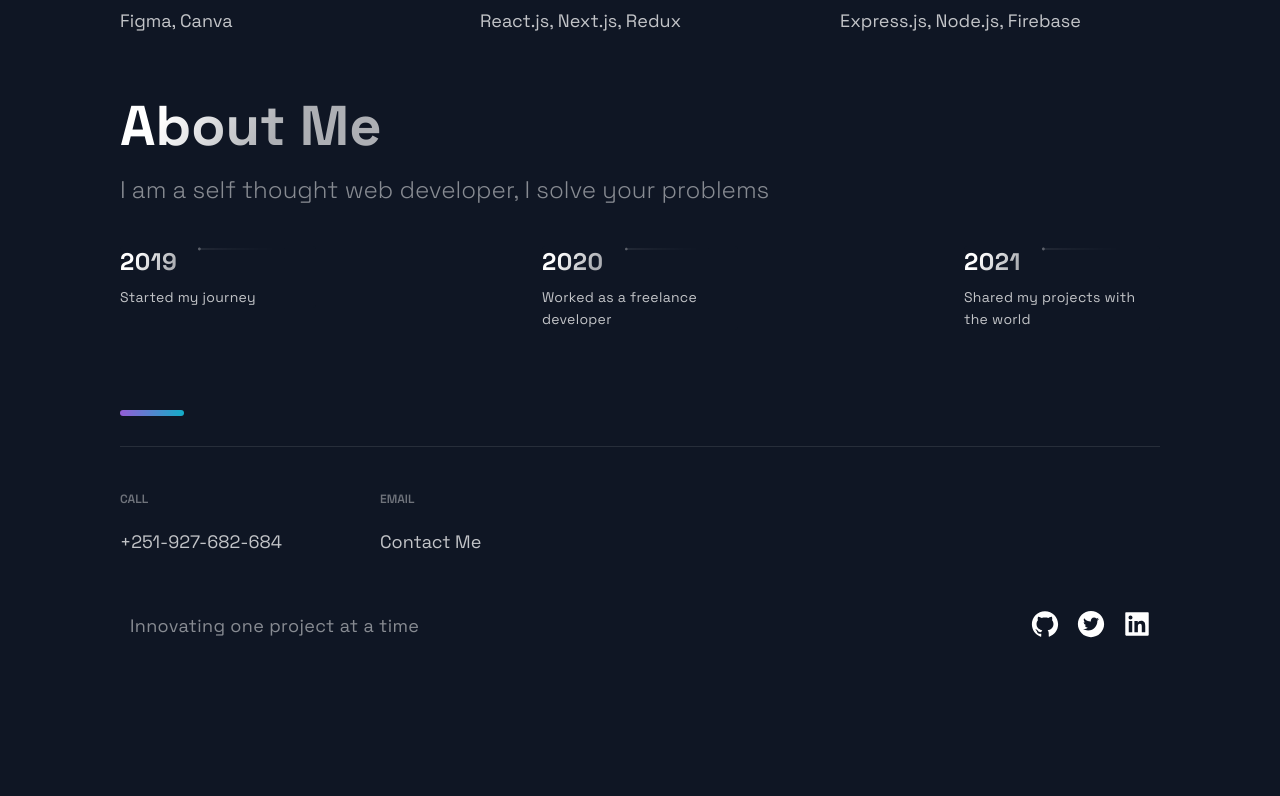
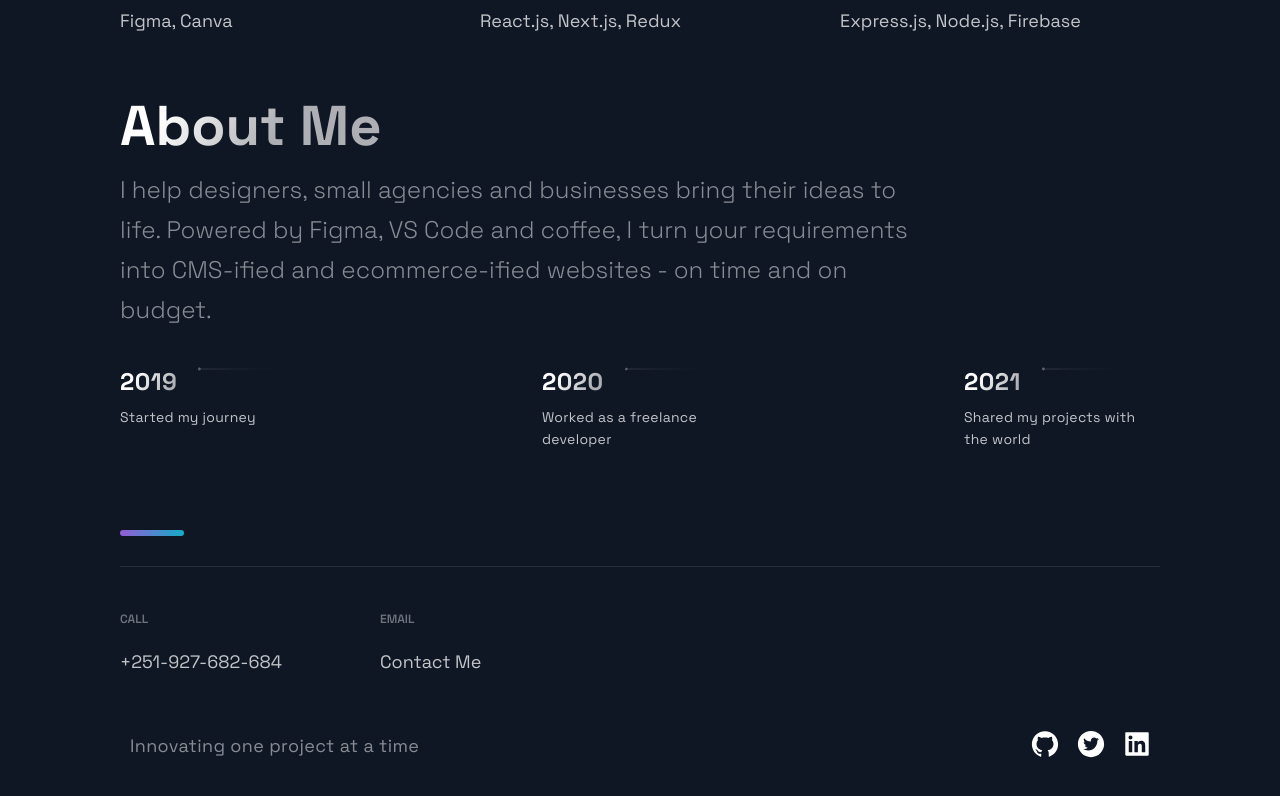
Before and after one commit to Teshie/My-Portfolio, a Next.js app: page / in a window 1280 px wide. Shown: the part 2487-3283 px from the top of the page. Before the commit the page ends 3189 px from the top, so only its background shows below. Built offline with nearby package versions, Linux system fonts and the light colour scheme.

Commit message:
reshape about section

```diff
--- a/src/components/TimeLine/TimeLine.js
+++ b/src/components/TimeLine/TimeLine.js
@@ -67,7 +67,9 @@ const Timeline = () => {
     <Section id="about">
       <SectionTitle>About Me</SectionTitle>
       <SectionText>
-        I am a self thought web developer, I solve your problems
+        I help designers, small agencies and businesses bring their ideas to
+        life. Powered by Figma, VS Code and coffee, I turn your requirements
+        into CMS-ified and ecommerce-ified websites - on time and on budget.
       </SectionText>
       <CarouselContainer ref={carouselRef}>
         <>
```
